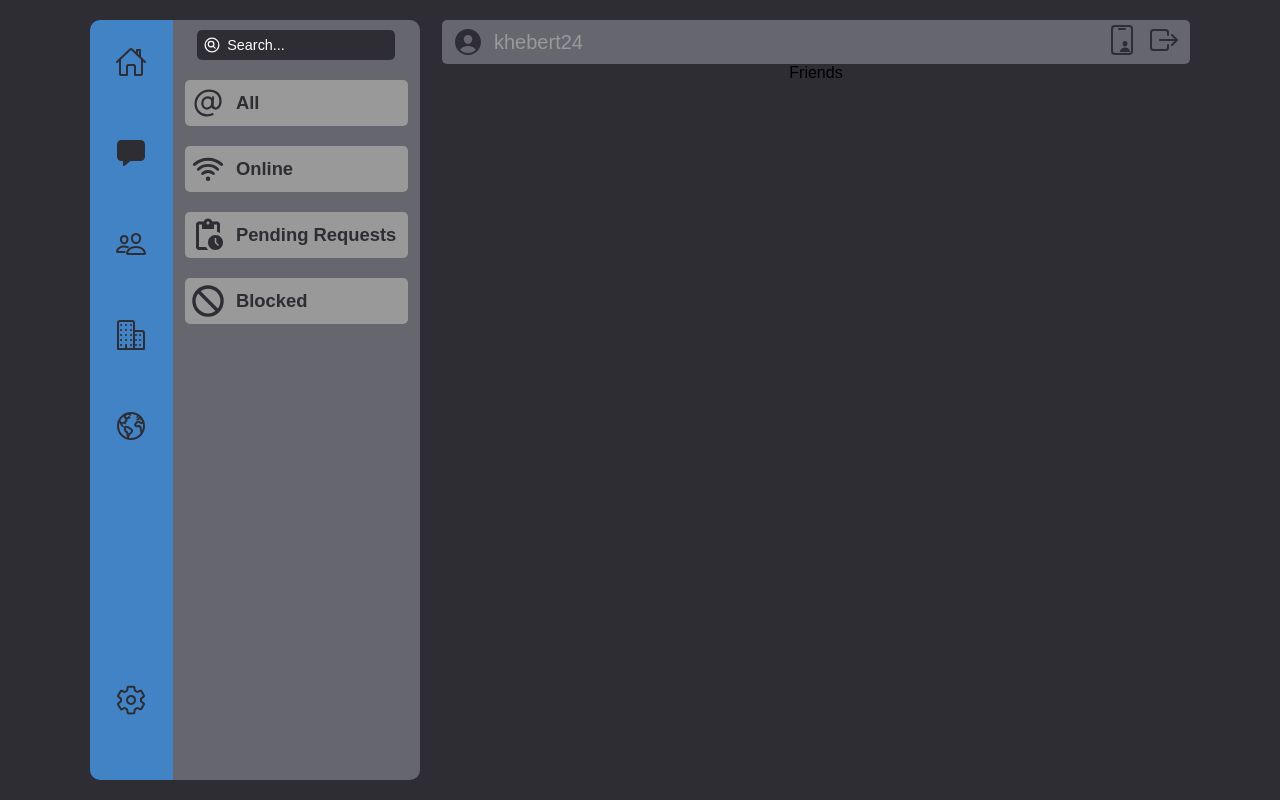
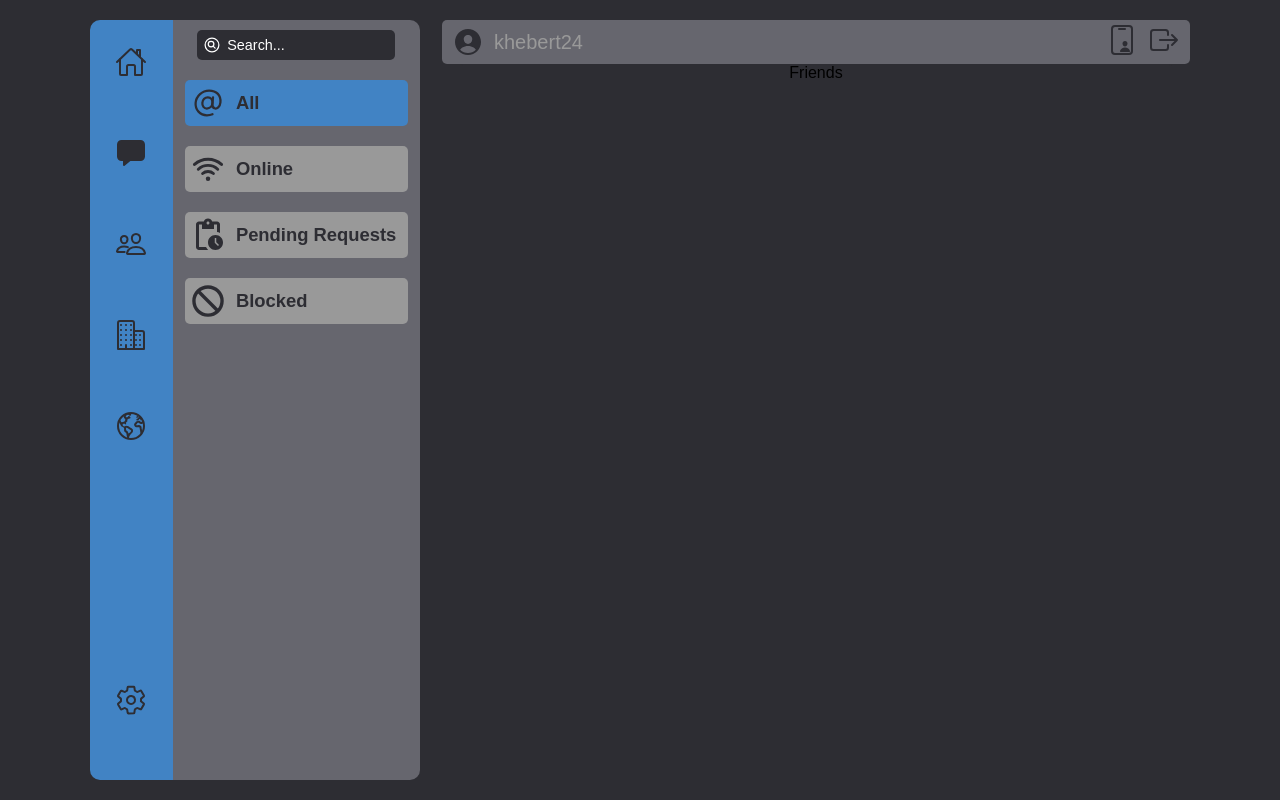
Before and after one commit to kraig-hebert/chat, a React (Create React App) app in the folder client/: page /friends in a window 1280 px wide. Built offline with nearby package versions, Linux system fonts and the light colour scheme.

Commit message:
added logic for friends Options to show active card in blue

```diff
--- a/client/src/components/sideMenu/menuOptions/friendsOptions/optionCard/OptionCard.jsx
+++ b/client/src/components/sideMenu/menuOptions/friendsOptions/optionCard/OptionCard.jsx
@@ -1,14 +1,27 @@
 import React from 'react';
+import { useSelector, useDis, useDispatch } from 'react-redux';
 import PropTypes from 'prop-types';
 
+import {
+  selectActiveFriendsOption,
+  friendsOptionSelected,
+} from '../../../../../reducers/appSettings';
 import { useStyles } from './optionCardStyles';
 
 const OptionCard = (props) => {
   const { icon, title } = props;
-  console.log(icon);
   const classes = useStyles();
+  const dispatch = useDispatch();
+  const activeFriendsOption = useSelector(selectActiveFriendsOption);
+
+  const handleOptionClick = () => dispatch(friendsOptionSelected(title));
   return (
-    <div className={classes.optionCard}>
+    <div
+      className={
+        title === activeFriendsOption ? classes.activeCard : classes.optionCard
+      }
+      onClick={handleOptionClick}
+    >
       {React.cloneElement(icon, { className: classes.icon })}
       <p>{title}</p>
     </div>
--- a/client/src/components/sideMenu/menuOptions/friendsOptions/optionCard/optionCardStyles.js
+++ b/client/src/components/sideMenu/menuOptions/friendsOptions/optionCard/optionCardStyles.js
@@ -18,6 +18,10 @@ export const useStyles = createUseStyles((theme) => ({
       color: theme.mainBG.main,
     },
   },
+  activeCard: {
+    extend: 'optionCard',
+    backgroundColor: theme.blue.main,
+  },
   activeOptionCard: {
     extend: 'soloCard',
     backgroundColor: theme.blue.main,
--- a/client/src/reducers/appSettings.js
+++ b/client/src/reducers/appSettings.js
@@ -3,6 +3,7 @@ import { createSlice } from '@reduxjs/toolkit';
 const initialState = {
   activeMenu: 'direct-messages',
   activeDirectMessageThread: 'XjsmithX',
+  activeFriendsOption: 'All',
   curtainSlider: {
     isOpen: false,
     component: '',
@@ -20,6 +21,10 @@ const appSettings = createSlice({
       const userName = action.payload;
       state.activeDirectMessageThread = userName;
     },
+    friendsOptionSelected(state, action) {
+      const option = action.payload;
+      state.activeFriendsOption = option;
+    },
     groupCardSettingsSelected(state) {
       state.curtainSlider.isOpen = true;
     },
@@ -33,6 +38,8 @@ const appSettings = createSlice({
 export const selectActiveMenu = (state) => state.appSettings.activeMenu;
 export const selectActiveDirectMessageThread = (state) =>
   state.appSettings.activeDirectMessageThread;
+export const selectActiveFriendsOption = (state) =>
+  state.appSettings.activeFriendsOption;
 
 export const selectCurtainSliderIsOpen = (state) =>
   state.appSettings.curtainSlider.isOpen;
@@ -42,6 +49,7 @@ export const selectCurtainSliderComponent = (state) =>
 export const {
   curtainSliderClosed,
   directMessageThreadSelected,
+  friendsOptionSelected,
   groupCardSettingsSelected,
   menuIconSelected,
 } = appSettings.actions;
```
